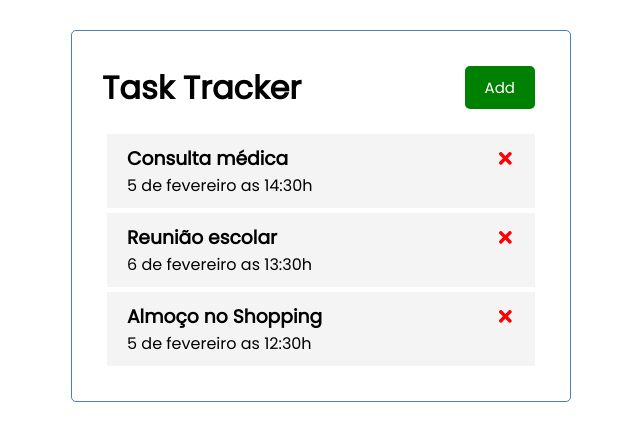
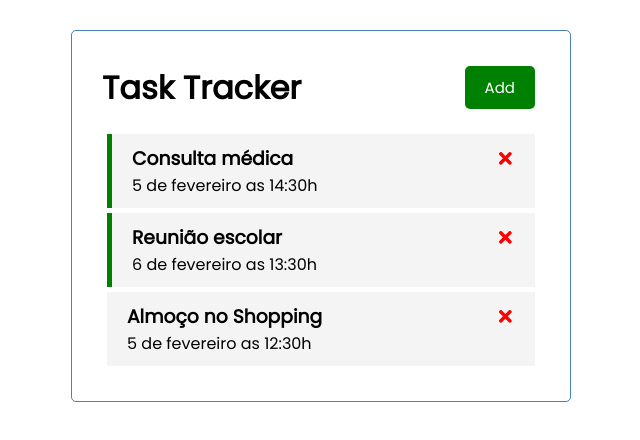
Before and after one commit to VictorRandom/react-task-tracker, a React (Create React App) app: page / in a window 1280 px wide. Shown: the top 440 px of the page, without its empty margins (319-959 px from the left). Built offline with nearby package versions, Linux system fonts and the light colour scheme.

Commit message:
marcador de tasks, ativado ou desativado

```diff
--- a/src/App.js
+++ b/src/App.js
@@ -1,40 +1,51 @@
-import React, { useState } from 'react'
-import Header from './components/Header';
-import Tasks from './components/Tasks';
+import React, { useState } from "react";
+import Header from "./components/Header";
+import Tasks from "./components/Tasks";
 
 function App() {
-
-
   const [tasks, setTasks] = useState([
     {
       id: 1,
-        text: 'Consulta médica',
-        day:'5 de fevereiro as 14:30h',
+      text: "Consulta médica",
+      day: "5 de fevereiro as 14:30h",
       reminder: true,
     },
     {
       id: 2,
-        text: 'Reunião escolar',
-        day:'6 de fevereiro as 13:30h',
+      text: "Reunião escolar",
+      day: "6 de fevereiro as 13:30h",
       reminder: true,
     },
     {
       id: 3,
-        text: 'Almoço no Shopping',
-        day:'5 de fevereiro as 12:30h',
+      text: "Almoço no Shopping",
+      day: "5 de fevereiro as 12:30h",
       reminder: false,
-    }
-])
+    },
+  ]);
 
   // Delete Task
   const deleteTask = (id) => {
-    setTasks(tasks.filter((task) => task.id !== id))
+    setTasks(tasks.filter((task) => task.id !== id));
+  };
+
+  //Toggle reminder
+  const toggleReminder = (id) => {
+    setTasks(
+      tasks.map((task) =>
+        task.id === id ? { ...task, reminder: !task.reminder } : task
+      )
+    );
   };
 
   return (
     <div className="container">
       <Header />
-      {tasks.length > 0 ? ( <Tasks tasks={tasks} onDelete={deleteTask} />) : ( 'No Tasks To Show' )}
+      {tasks.length > 0 ? (
+        <Tasks tasks={tasks} onDelete={deleteTask} onToggle={toggleReminder} />
+      ) : (
+        "No Tasks To Show"
+      )}
     </div>
   );
 }
--- a/src/components/Task.js
+++ b/src/components/Task.js
@@ -1,12 +1,23 @@
-import { FaTimes } from 'react-icons/fa';
+import { FaTimes } from "react-icons/fa";
 
-const Task = ( { task, onDelete } ) => {
-    return(
-        <div className="task">
-            <h3>{task.text} <FaTimes style={{ color: 'red', cursor: 'pointer' }} onClick={() => onDelete(task.id)} /></h3>
-            <p>{task.day}</p>
-        </div>
-    )
-}
+const Task = ({ task, onDelete, onToggle }) => {
+  return (
+    <div
+      className={`task ${task.reminder ? "reminder" : ""}`}
+      onDoubleClick={() => {
+        onToggle(task.id);
+      }}
+    >
+      <h3>
+        {task.text}{" "}
+        <FaTimes
+          style={{ color: "red", cursor: "pointer" }}
+          onClick={() => onDelete(task.id)}
+        />
+      </h3>
+      <p>{task.day}</p>
+    </div>
+  );
+};
 
 export default Task;
--- a/src/components/Tasks.js
+++ b/src/components/Tasks.js
@@ -1,17 +1,14 @@
-import React, { useState } from 'react'
-import Task from './Task'
+import React, { useState } from "react";
+import Task from "./Task";
 
-function Tasks({ tasks, onDelete }) {
-
-    return (
-
-        <>
-            {tasks.map((task) => (
-            <Task key={task.id} task={task}
-                onDelete={onDelete} />
-            ))}
-        </>
-    )
+function Tasks({ tasks, onDelete, onToggle }) {
+  return (
+    <>
+      {tasks.map((task) => (
+        <Task key={task.id} task={task} onDelete={onDelete} onToggle={onToggle} />
+      ))}
+    </>
+  );
 }
 
 export default Tasks;
```
Lines whose indentation alone changed are shown as unchanged.
